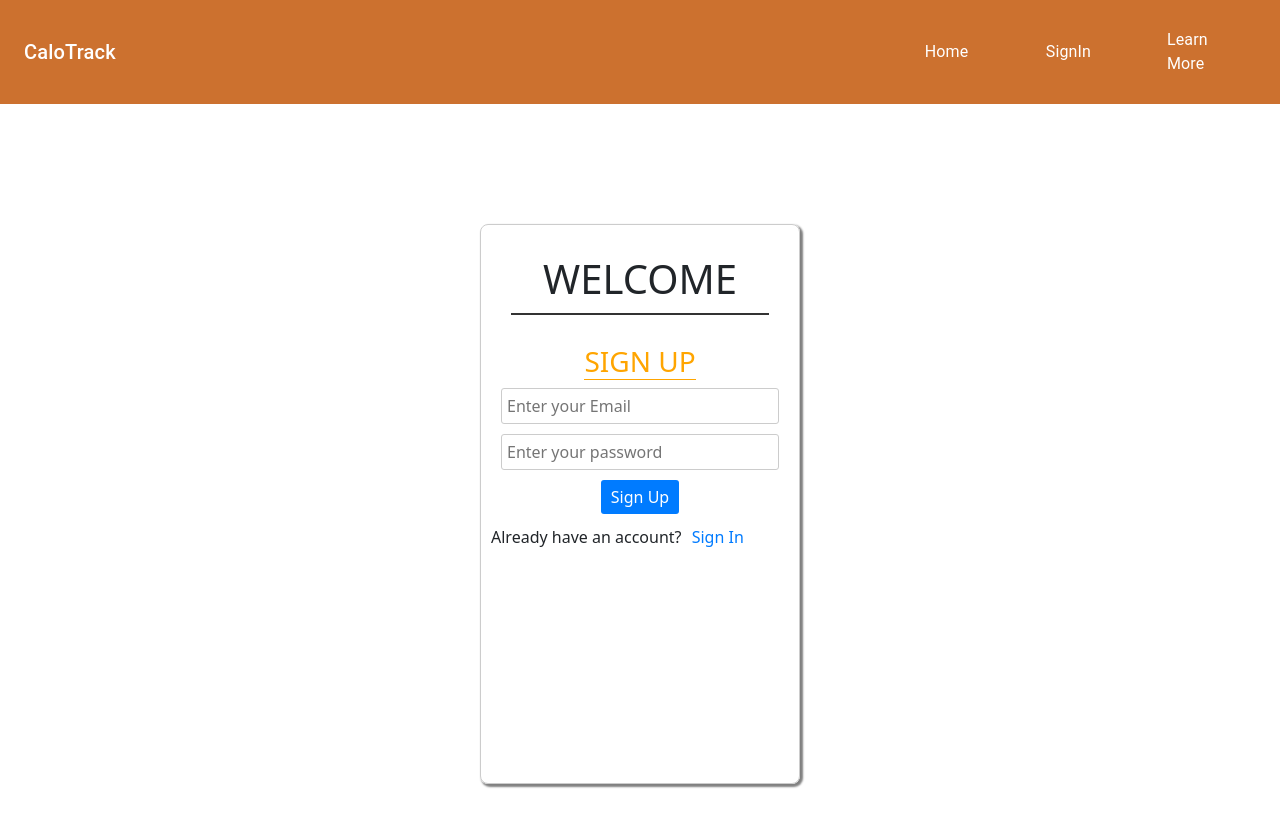
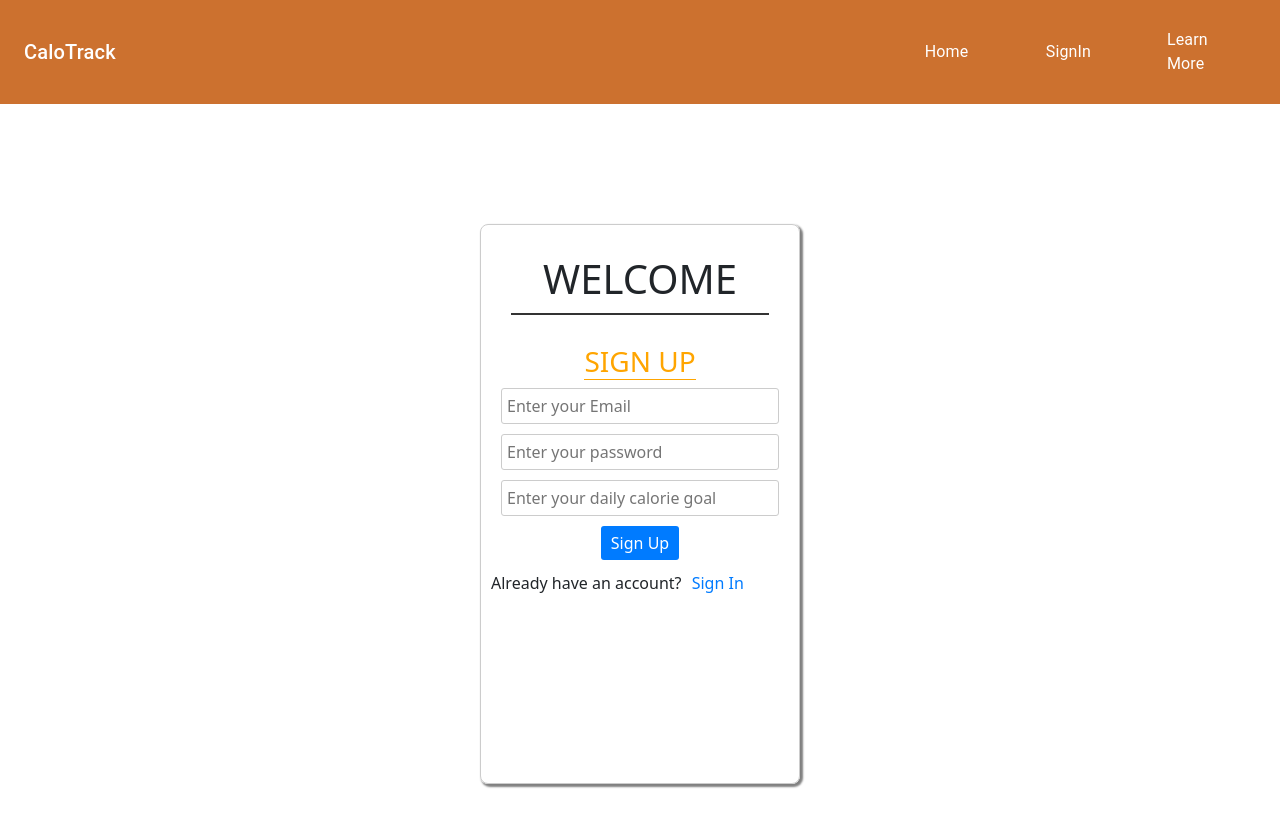
Before and after one commit to Yegetaa/calorie-adherence-tracking-app, a React (Create React App) app in the folder frontend/: page /SignInOrUpPage in a window 1280 px wide. Both pictures are taken after a click on the button "Sign Up". Shown: the top 826 px of the page. Built offline with nearby package versions, Linux system fonts and the light colour scheme.

Commit message:
calorie goal input box added

```diff
--- a/frontend/src/pages/SignInOrUpPage.js
+++ b/frontend/src/pages/SignInOrUpPage.js
@@ -121,6 +121,20 @@ function SignInOrUpPage() {
                 border: "1px solid #ccc"}}
               placeholder="Enter your password"
             />
+             <input
+        //
+        name="calorieGoal"
+        id="calorieGoal"
+        type="number"
+        placeholder="Enter your daily calorie goal"
+        style={{
+          marginBottom: "10px",
+          padding: "5px",
+          width: "100%",
+          borderRadius: "3px",
+          border: "1px solid #ccc"
+        }}
+      />
             <button type="submit"
             style={{
               padding: "5px 10px",
```
